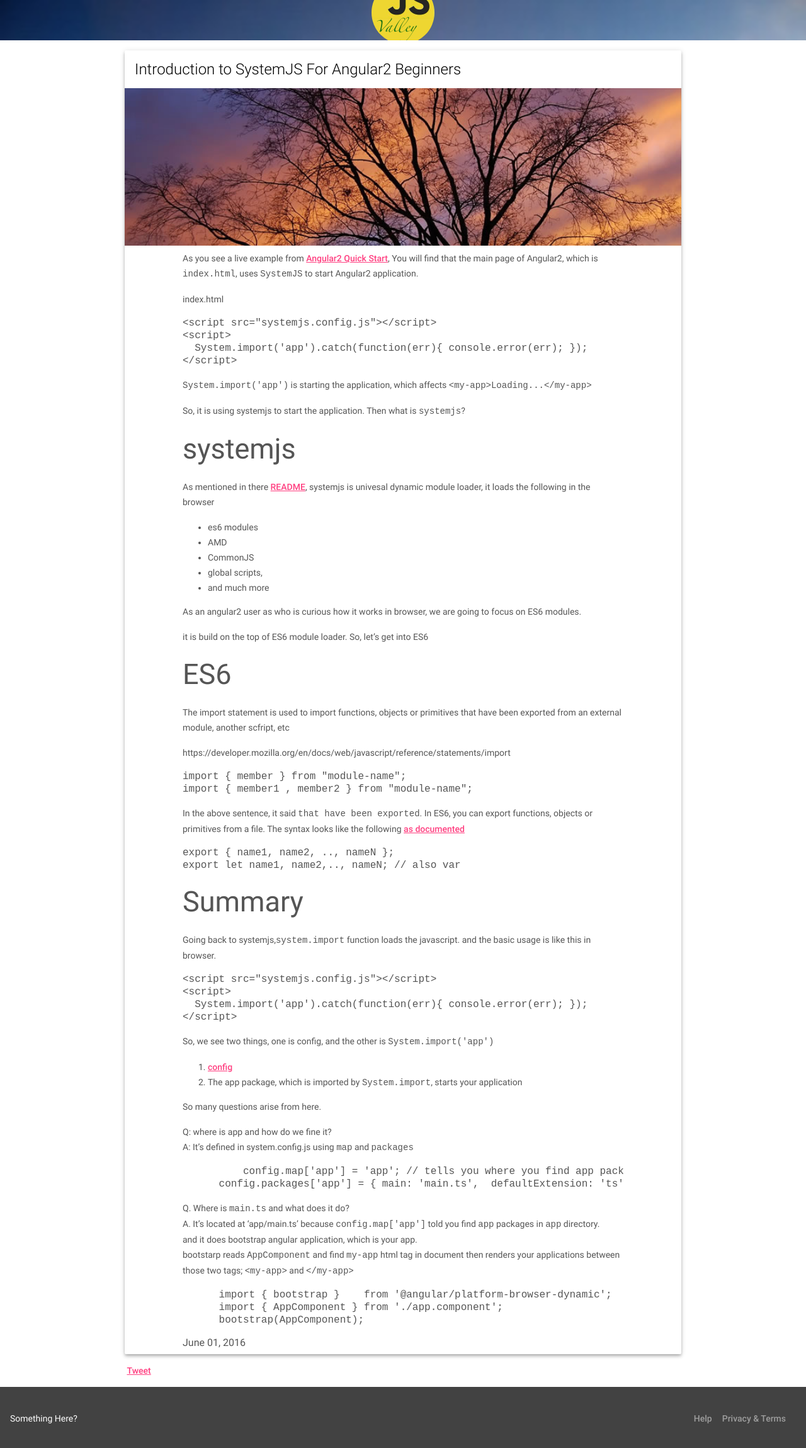
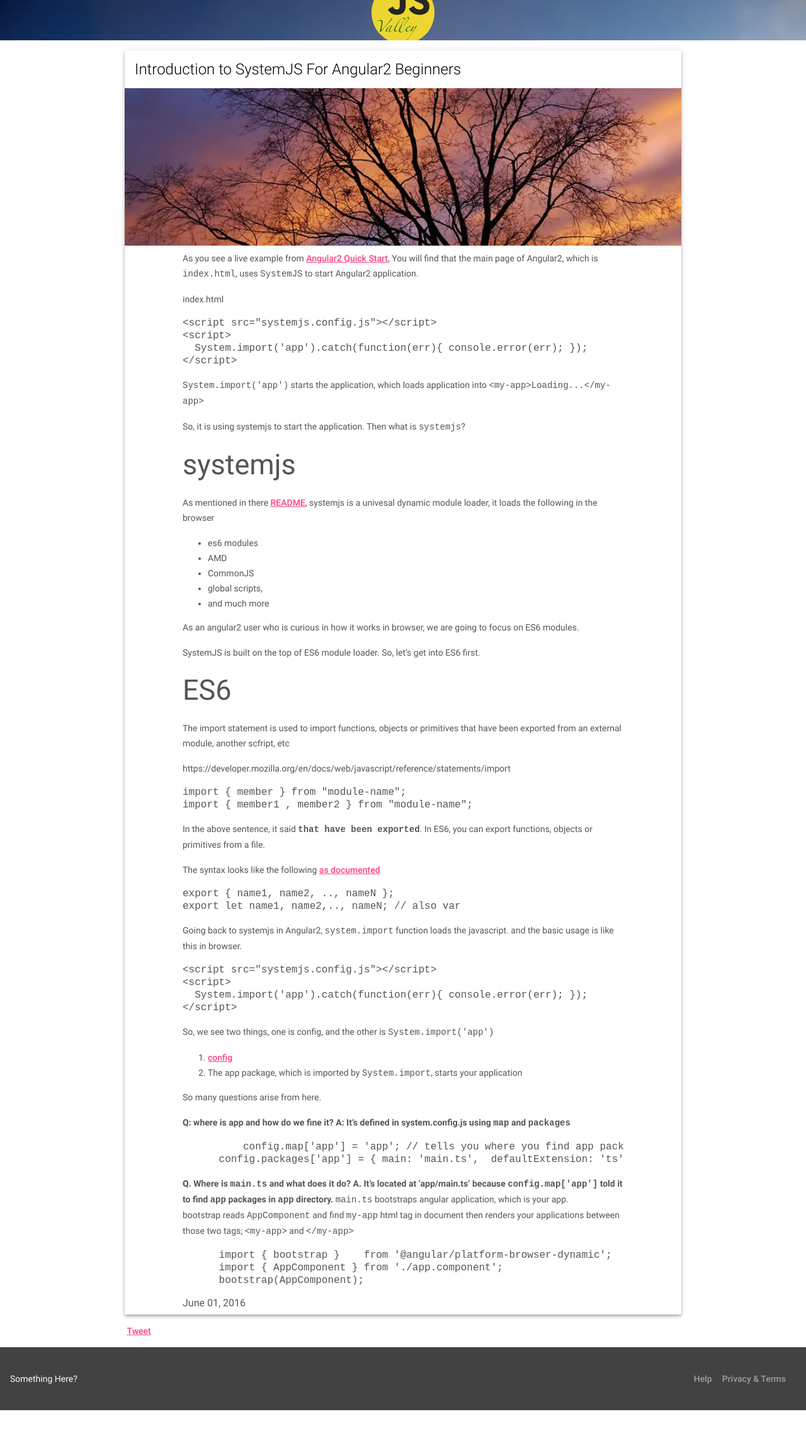
Before and after one commit to npmcdn-to-unpkg-bot/jsvalley.github.io, a Jekyll site: the page built from _posts/2016-06-01-systemjs-in-angular2.md, in a window 1280 px wide. Shown: the top 2299 px of the page at 63% size. Built offline with Jekyll 4.4.1, drawn with Linux system fonts in a browser that asks for light colours; comment, search, counter and statistics services are not loaded.

Commit message:
Update 2016-06-01-systemjs-in-angular2.md

```diff
--- a/_posts/2016-06-01-systemjs-in-angular2.md
+++ b/_posts/2016-06-01-systemjs-in-angular2.md
@@ -15,14 +15,14 @@ index.html
       System.import('app').catch(function(err){ console.error(err); });
     </script>
 
-`System.import('app')` is starting the application, which affects `<my-app>Loading...</my-app>`
+`System.import('app')` starts the application, which loads application into `<my-app>Loading...</my-app>`
 
 So, it is using systemjs to start the application. Then what is `systemjs`?
 
 
 ## systemjs
 
-As mentioned in there [README](https://github.com/systemjs/systemjs), systemjs is univesal dynamic module loader, it loads the following in the browser
+As mentioned in there [README](https://github.com/systemjs/systemjs), systemjs is a univesal dynamic module loader, it loads the following in the browser
 
   - es6 modules
   - AMD
@@ -30,10 +30,9 @@ As mentioned in there [README](https://github.com/systemjs/systemjs), systemjs i
   - global scripts,
   - and much more
 
-As an angular2 user as who is curious how it works in browser, we are going to focus on ES6 modules.
+As an angular2 user who is curious in how it works in browser, we are going to focus on ES6 modules.
 
-it is build on the top of ES6 module loader.
-So, let's get into ES6
+SystemJS is built on the top of ES6 module loader. So, let's get into ES6 first.
 
 ## ES6
 
@@ -45,14 +44,14 @@ https://developer.mozilla.org/en/docs/web/javascript/reference/statements/import
     import { member } from "module-name";
     import { member1 , member2 } from "module-name";
 
-In the above sentence, it said `that have been exported`. In ES6, you can export functions, objects or primitives from a file.
+In the above sentence, it said **`that have been exported`**. In ES6, you can export functions, objects or primitives from a file.
+
 The syntax looks like the following [as documented](https://developer.mozilla.org/en-US/docs/Web/JavaScript/Reference/Statements/export)
 
     export { name1, name2, .., nameN };
     export let name1, name2,.., nameN; // also var
 
-## Summary
-Going back to systemjs,`system.import` function loads the javascript. and the basic usage is like this in browser.
+Going back to systemjs in Angular2, `system.import` function loads the javascript. and the basic usage is like this in browser.
 
     <script src="systemjs.config.js"></script>
     <script>
@@ -65,17 +64,17 @@ So, we see two things, one is config, and the other is `System.import('app')`
 
 So many questions arise from here.
 
-  Q: where is app and how do we fine it?
-  A: It's defined in system.config.js using `map` and `packages`
+  **Q: where is app and how do we fine it?**
+  **A: It's defined in system.config.js using `map` and `packages`**
 
     	  config.map['app'] = 'app'; // tells you where you find app package,
           config.packages['app'] = { main: 'main.ts',  defaultExtension: 'ts' }; // tells you what file to execute
 
 
-  Q. Where is `main.ts` and what does it do?
-  A. It's located at 'app/main.ts' because `config.map['app']` told you find `app` packages in `app` directory.
-     and it does bootstrap angular application, which is your app.
-     bootstarp reads `AppComponent` and find `my-app` html tag in document
+  **Q. Where is `main.ts` and what does it do?**
+  **A. It's located at 'app/main.ts' because `config.map['app']` told it to find `app` packages in `app` directory.**
+     `main.ts` bootstraps angular application, which is your app.
+     bootstrap reads `AppComponent` and find `my-app` html tag in document
      then renders your applications between those two tags; `<my-app>` and `</my-app>`
 
           import { bootstrap }    from '@angular/platform-browser-dynamic';
```
